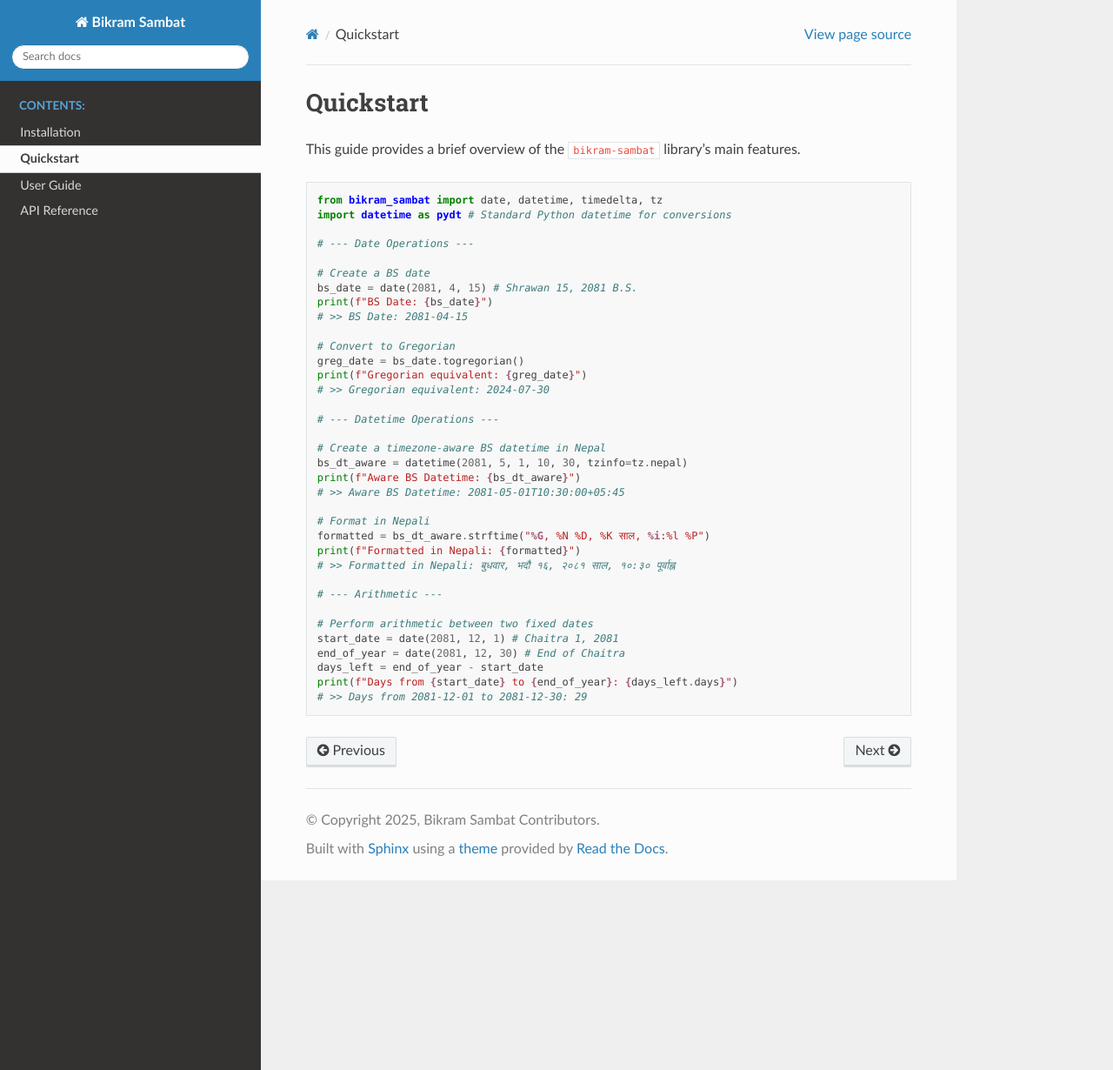
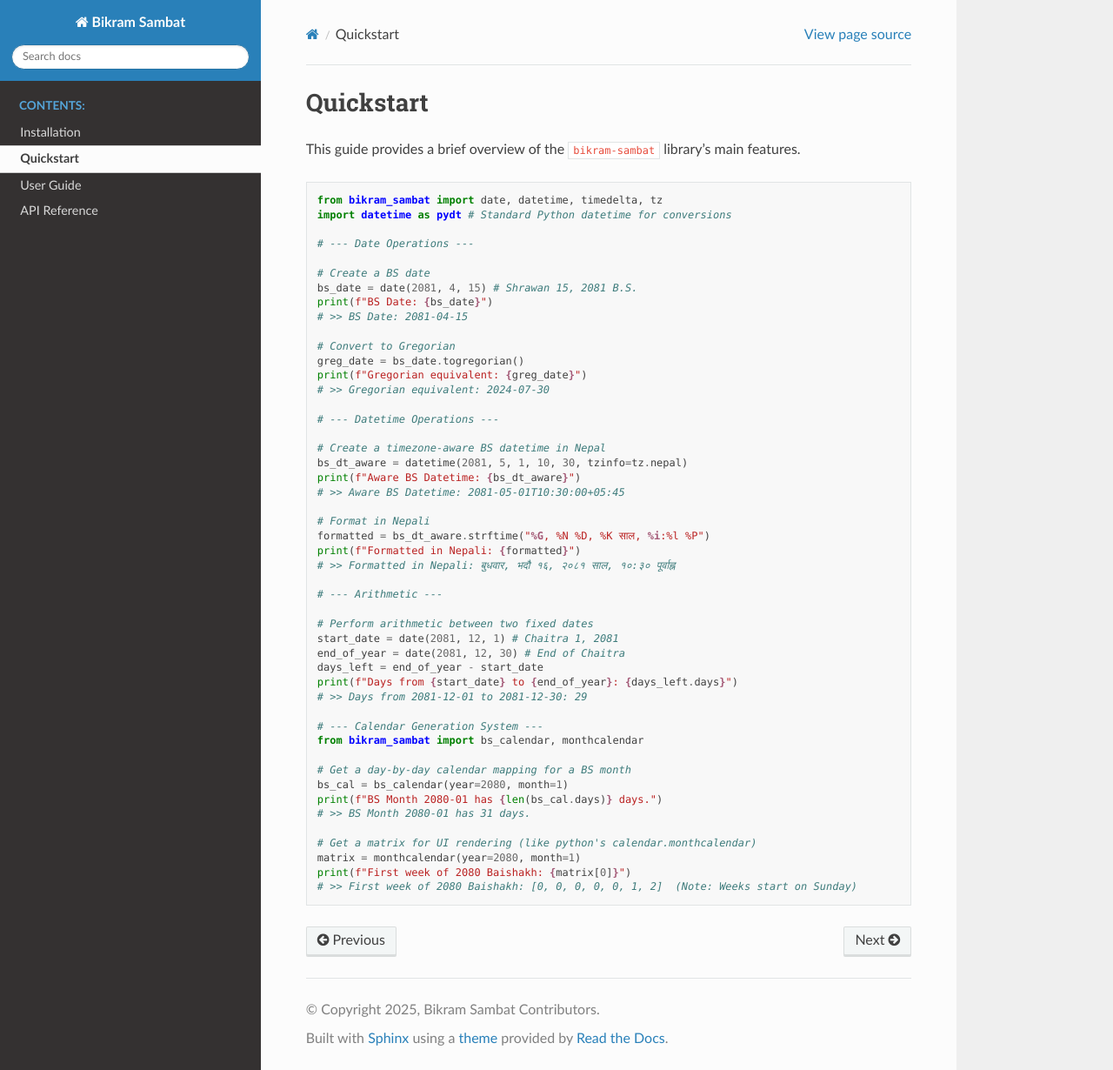
Before and after one commit to Ashok095/bikram-sambat, a Sphinx documentation site: the page built from docs/quickstart.rst, in a window 1280 px wide and 1230 px high. Shown: the whole window at 87% size. Built offline with Sphinx 7.4.7 and the Read the Docs theme 3.1.0, drawn with Linux system fonts in a browser that asks for light colours.

Commit message:
feat: add calendar support with BSDate, BSDatetime, and calendar utility modules with corresponding documentation.

```diff
--- a/docs/api_reference.rst
+++ b/docs/api_reference.rst
@@ -14,4 +14,5 @@
    api/datetime
    api/timedelta
    api/timezone
+   api/calendar
    api/exceptions
--- a/docs/quickstart.rst
+++ b/docs/quickstart.rst
@@ -42,3 +42,16 @@
    days_left = end_of_year - start_date
    print(f"Days from {start_date} to {end_of_year}: {days_left.days}")
    # >> Days from 2081-12-01 to 2081-12-30: 29
+
+   # --- Calendar Generation System ---
+   from bikram_sambat import bs_calendar, monthcalendar
+
+   # Get a day-by-day calendar mapping for a BS month
+   bs_cal = bs_calendar(year=2080, month=1)
+   print(f"BS Month 2080-01 has {len(bs_cal.days)} days.")
+   # >> BS Month 2080-01 has 31 days.
+
+   # Get a matrix for UI rendering (like python's calendar.monthcalendar)
+   matrix = monthcalendar(year=2080, month=1)
+   print(f"First week of 2080 Baishakh: {matrix[0]}")
+   # >> First week of 2080 Baishakh: [0, 0, 0, 0, 0, 1, 2]  (Note: Weeks start on Sunday)
```
Also changed, not shown: CHEATSHEET.md (+1 -0 lines), README.md (+14 -0 lines), docs/api/calendar.rst (added, +30 -0 lines), docs/api/date.rst (+8 -0 lines), 4 other files.
